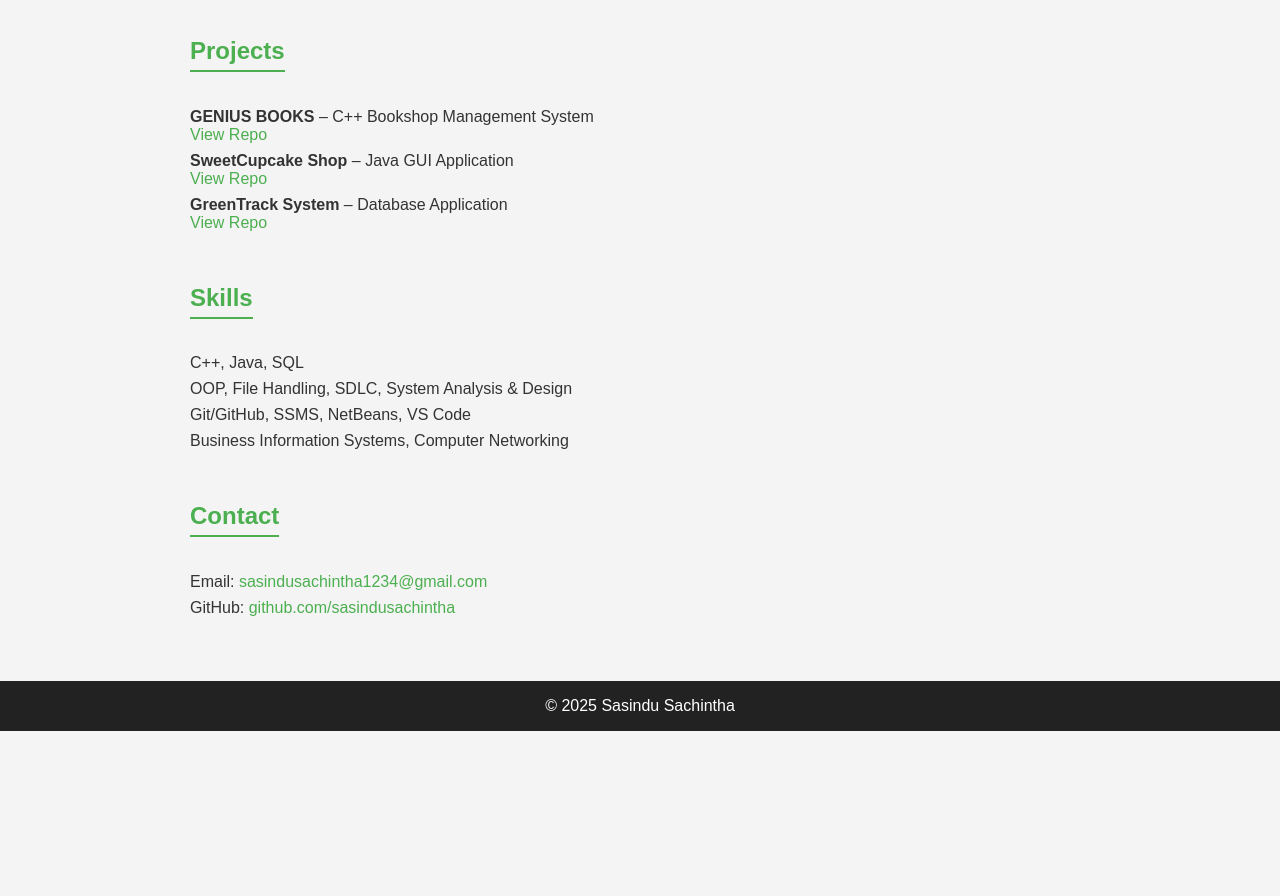
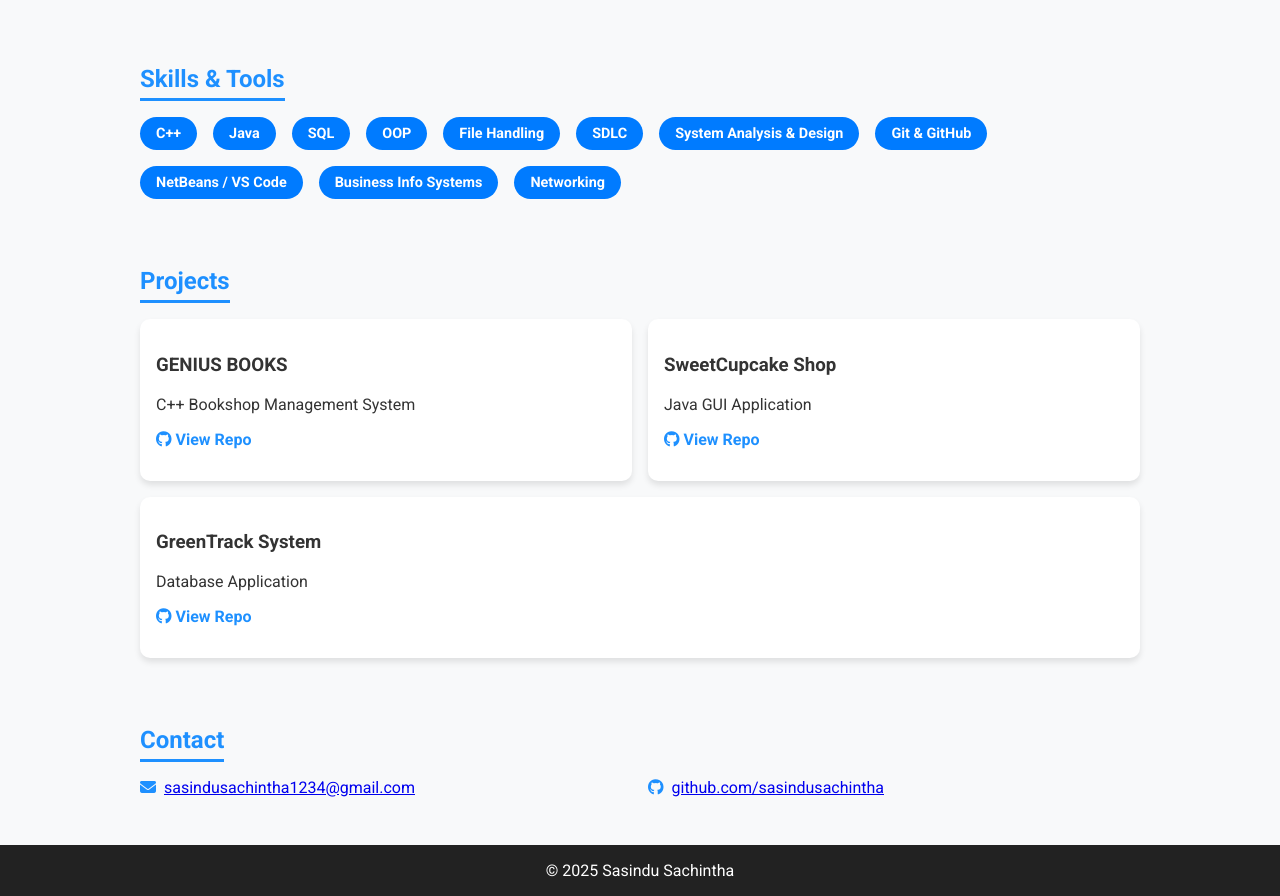
Before and after one commit to sasindusachintha/sasindusachintha.github.io, a plain HTML site: page index.html in a window 1280 px wide. Shown: the part 343-1239 px from the top of the page. Before the commit the page ends 1074 px from the top, so only its background shows below. Drawn offline with Linux system fonts and the light colour scheme.

Commit message:
Update index.html

```diff
--- a/index.html
+++ b/index.html
@@ -4,18 +4,99 @@
 <meta charset="UTF-8">
 <meta name="viewport" content="width=device-width, initial-scale=1.0">
 <title>Sasindu Sachintha Portfolio</title>
+<!-- Google Fonts -->
+<link href="https://fonts.googleapis.com/css2?family=Roboto:wght@400;700&display=swap" rel="stylesheet">
+<!-- Font Awesome for icons -->
+<link rel="stylesheet" href="https://cdnjs.cloudflare.com/ajax/libs/font-awesome/6.4.0/css/all.min.css">
 <style>
-    body { font-family: Arial, sans-serif; margin: 0; padding: 0; background: #f4f4f4; color: #333; }
-    header { background: #4CAF50; color: white; padding: 2rem 1rem; text-align: center; }
-    header h1 { margin: 0; }
-    main { padding: 2rem 1rem; max-width: 900px; margin: auto; }
-    section { margin-bottom: 2rem; }
-    h2 { color: #4CAF50; border-bottom: 2px solid #4CAF50; display: inline-block; padding-bottom: 5px; }
-    ul { list-style-type: none; padding-left: 0; }
-    li { margin-bottom: 0.5rem; }
-    a { color: #4CAF50; text-decoration: none; }
-    a:hover { text-decoration: underline; }
-    footer { text-align: center; padding: 1rem; background: #222; color: white; }
+  body {
+    font-family: 'Roboto', sans-serif;
+    margin: 0;
+    padding: 0;
+    background-color: #f8f9fa;
+    color: #333;
+  }
+  header {
+    background-color: #1E90FF;
+    color: white;
+    text-align: center;
+    padding: 3rem 1rem;
+  }
+  header h1 {
+    margin: 0.2rem 0;
+  }
+  header p {
+    font-size: 1.2rem;
+    margin: 0;
+  }
+  main {
+    max-width: 1000px;
+    margin: 2rem auto;
+    padding: 0 1rem;
+  }
+  section {
+    margin-bottom: 3rem;
+  }
+  h2 {
+    color: #1E90FF;
+    border-bottom: 3px solid #1E90FF;
+    display: inline-block;
+    padding-bottom: 5px;
+    margin-bottom: 1rem;
+  }
+  .skills, .projects, .contact {
+    display: flex;
+    flex-wrap: wrap;
+    gap: 1rem;
+  }
+  .skill-badge {
+    background-color: #007BFF;
+    color: white;
+    padding: 0.5rem 1rem;
+    border-radius: 20px;
+    font-weight: bold;
+    font-size: 0.9rem;
+  }
+  .project-card {
+    background-color: white;
+    border-radius: 10px;
+    box-shadow: 0 4px 6px rgba(0,0,0,0.1);
+    padding: 1rem;
+    flex: 1 1 300px;
+    transition: transform 0.2s;
+  }
+  .project-card:hover {
+    transform: translateY(-5px);
+  }
+  .project-card a {
+    color: #1E90FF;
+    text-decoration: none;
+    font-weight: bold;
+  }
+  .project-card a:hover {
+    text-decoration: underline;
+  }
+  .contact-item {
+    flex: 1 1 300px;
+    display: flex;
+    align-items: center;
+    font-size: 1rem;
+  }
+  .contact-item i {
+    margin-right: 0.5rem;
+    color: #1E90FF;
+  }
+  footer {
+    text-align: center;
+    padding: 1rem;
+    background-color: #222;
+    color: white;
+  }
+  @media (max-width: 600px) {
+    .skills, .projects, .contact {
+      flex-direction: column;
+    }
+  }
 </style>
 </head>
 <body>
@@ -26,46 +107,68 @@
 </header>
 
 <main>
+
+  <!-- About Me Section -->
   <section>
     <h2>About Me</h2>
     <p>I am a Higher Diploma student in Computing / Software Engineering with practical knowledge in C++, Java, SQL, Database Development, Computer Networking, SDLC, System Analysis & Design, and Business Information Systems. I enjoy building real-world applications that solve problems efficiently.</p>
   </section>
 
+  <!-- Skills Section -->
+  <section>
+    <h2>Skills & Tools</h2>
+    <div class="skills">
+      <div class="skill-badge">C++</div>
+      <div class="skill-badge">Java</div>
+      <div class="skill-badge">SQL</div>
+      <div class="skill-badge">OOP</div>
+      <div class="skill-badge">File Handling</div>
+      <div class="skill-badge">SDLC</div>
+      <div class="skill-badge">System Analysis & Design</div>
+      <div class="skill-badge">Git & GitHub</div>
+      <div class="skill-badge">NetBeans / VS Code</div>
+      <div class="skill-badge">Business Info Systems</div>
+      <div class="skill-badge">Networking</div>
+    </div>
+  </section>
+
+  <!-- Projects Section -->
   <section>
     <h2>Projects</h2>
-        <ul>
-            <li>
-                <strong>GENIUS BOOKS</strong> – C++ Bookshop Management System
-                <br> <a href="https://github.com/sasindusachintha/GENIUS-BOOKS" target="_blank">View Repo</a>
-            </li>
-            <li>
-                <strong>SweetCupcake Shop</strong> – Java GUI Application
-                <br> <a href="https://github.com/sasindusachintha/SweetCupcake-Shop" target="_blank">View Repo</a>
-            </li>
-            <li>
-                <strong>GreenTrack System</strong> – Database Application
-                <br> <a href="https://github.com/sasindusachintha/GreenTrack-System" target="_blank">View Repo</a>
-            </li>
-        </ul>
+    <div class="projects">
+      <div class="project-card">
+        <h3>GENIUS BOOKS</h3>
+        <p>C++ Bookshop Management System</p>
+        <p><a href="https://github.com/sasindusachintha/GENIUS-BOOKS" target="_blank"><i class="fab fa-github"></i> View Repo</a></p>
+      </div>
+      <div class="project-card">
+        <h3>SweetCupcake Shop</h3>
+        <p>Java GUI Application</p>
+        <p><a href="https://github.com/sasindusachintha/SweetCupcake-Shop" target="_blank"><i class="fab fa-github"></i> View Repo</a></p>
+      </div>
+      <div class="project-card">
+        <h3>GreenTrack System</h3>
+        <p>Database Application</p>
+        <p><a href="https://github.com/sasindusachintha/GreenTrack-System" target="_blank"><i class="fab fa-github"></i> View Repo</a></p>
+      </div>
+    </div>
   </section>
 
+  <!-- Contact Section -->
   <section>
-        <h2>Skills</h2>
-        <ul>
-            <li>C++, Java, SQL</li>
-            <li>OOP, File Handling, SDLC, System Analysis & Design</li>
-            <li>Git/GitHub, SSMS, NetBeans, VS Code</li>
-            <li>Business Information Systems, Computer Networking</li>
-        </ul>
+    <h2>Contact</h2>
+    <div class="contact">
+      <div class="contact-item">
+        <i class="fas fa-envelope"></i>
+        <a href="mailto:sasindusachintha1234@gmail.com">sasindusachintha1234@gmail.com</a>
+      </div>
+      <div class="contact-item">
+        <i class="fab fa-github"></i>
+        <a href="https://github.com/sasindusachintha" target="_blank">github.com/sasindusachintha</a>
+      </div>
+    </div>
   </section>
 
-    <section>
-        <h2>Contact</h2>
-        <ul>
-            <li>Email: <a href="mailto:sasindusachintha1234@gmail.com">sasindusachintha1234@gmail.com</a></li>
-            <li>GitHub: <a href="https://github.com/sasindusachintha" target="_blank">github.com/sasindusachintha</a></li>
-        </ul>
-    </section>
 </main>
 
 <footer>
```
Lines whose indentation alone changed are shown as unchanged.
